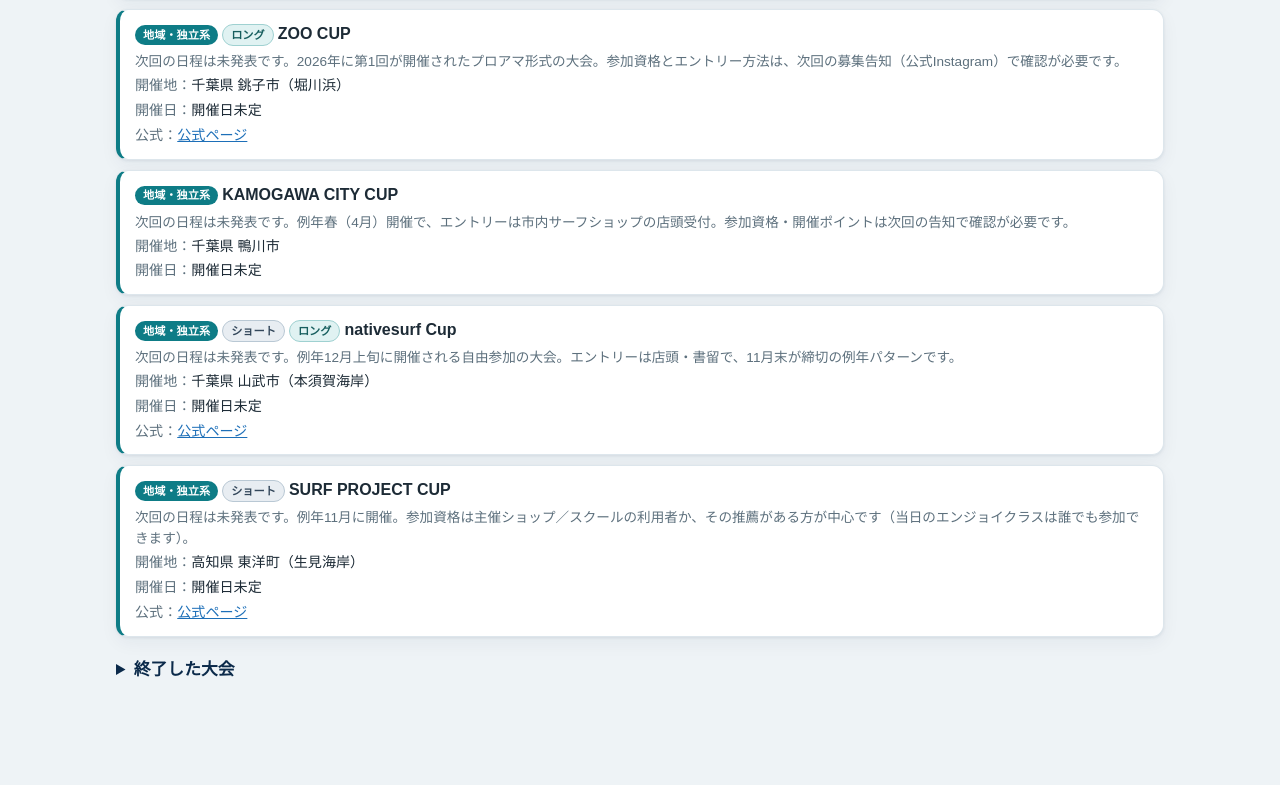
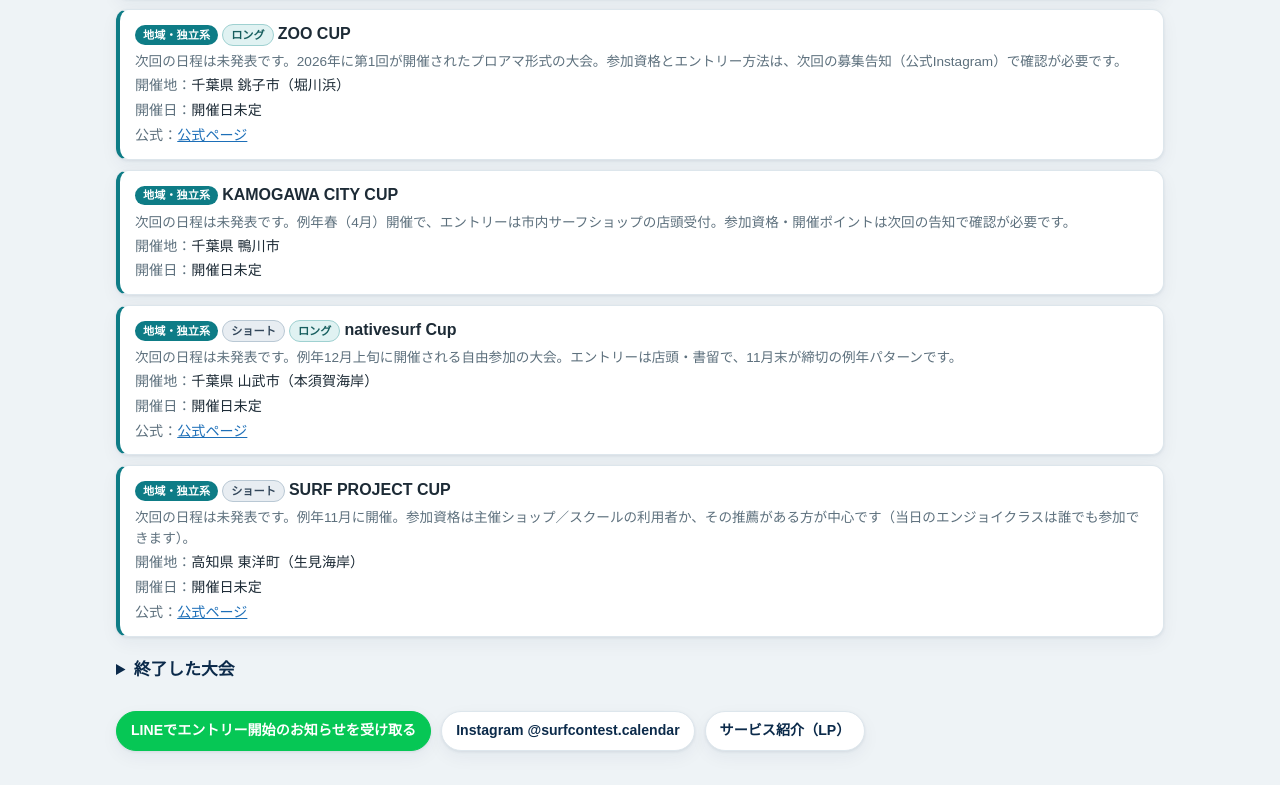
Before and after one commit to sastoshi/sastoshi.github.io, a plain HTML site: page index.html in a window 1280 px wide. Shown: the part 5259-6044 px from the top of the page. Before the commit the page ends 5978 px from the top, so only its background shows below. Drawn offline with Linux system fonts and the light colour scheme.

Commit message:
フッターにLINE・Instagram・LPへのリンクを追加

```diff
--- a/index.html
+++ b/index.html
@@ -133,6 +133,9 @@
   .ev .days { font-weight: bold; white-space: nowrap; }
   .ev.more { background: transparent; border-left: none; color: var(--muted); font-weight: bold; padding: 1px 2px; }
   .legend summary { font-size: .92rem; color: var(--navy); padding: 2px 0 4px; }
+  .foot-links { display: flex; flex-wrap: wrap; gap: 10px; margin: 22px 0 4px; }
+  .foot-links a { background: #fff; border: 1px solid var(--line); border-radius: 999px; padding: 8px 14px; color: var(--navy); text-decoration: none; font-weight: bold; font-size: .88rem; box-shadow: var(--shadow); }
+  .foot-links a.fl-line { background: #06c755; color: #fff; border-color: #06c755; }
   .ev.flagged { outline: 1.5px dashed #dd6b20; background: #fff7e8; }
   .bmini { color: #55677a; font-size: .92em; }
   /* リスト・カード */
@@ -239,6 +242,11 @@
   <summary>終了した大会</summary>
   <div id="pastList"></div>
 </details>
+<div class="foot-links">
+  <a class="fl-line" href="https://pgr2z18n.autosns.app/line" target="_blank" rel="noopener">LINEでエントリー開始のお知らせを受け取る</a>
+  <a href="https://www.instagram.com/surfcontest.calendar/" target="_blank" rel="noopener">Instagram @surfcontest.calendar</a>
+  <a href="https://asobidama2017.wixsite.com/my-site-3" target="_blank" rel="noopener">サービス紹介（LP）</a>
+</div>
 </div>
 
 <script>
```
Also changed, not shown: year.html (+8 -0 lines).
